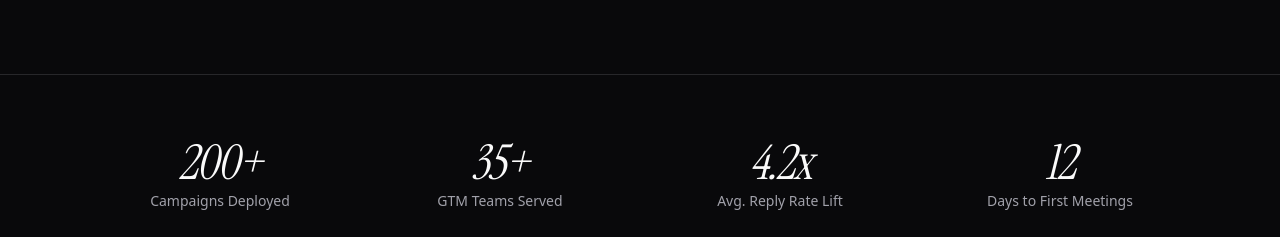
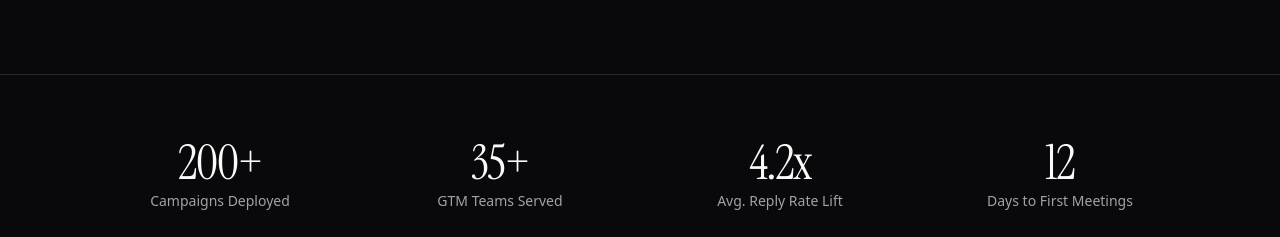
Before and after one commit to erikatagentic/agentic-website, a Next.js app: page / in a window 1280 px wide. Shown: the part 860-1097 px from the top of the page. Built offline with nearby package versions, Linux system fonts and the light colour scheme; no server answers.

Commit message:
style: remove italic from social proof stat numbers
Co-Authored-By: Claude Opus 4.6 <noreply@anthropic.com>

```diff
--- a/components/sections/social-proof-bar.tsx
+++ b/components/sections/social-proof-bar.tsx
@@ -10,7 +10,7 @@ export function SocialProofBar() {
           <div className="grid grid-cols-2 gap-8 md:grid-cols-4">
             {STATS.map((stat) => (
               <div key={stat.label} className="text-center">
-                <p className="font-display text-4xl font-normal italic tracking-tight text-foreground md:text-5xl">
+                <p className="font-display text-4xl font-normal tracking-tight text-foreground md:text-5xl">
                   {stat.value}
                 </p>
                 <p className="mt-1 text-sm text-foreground-muted">
```
